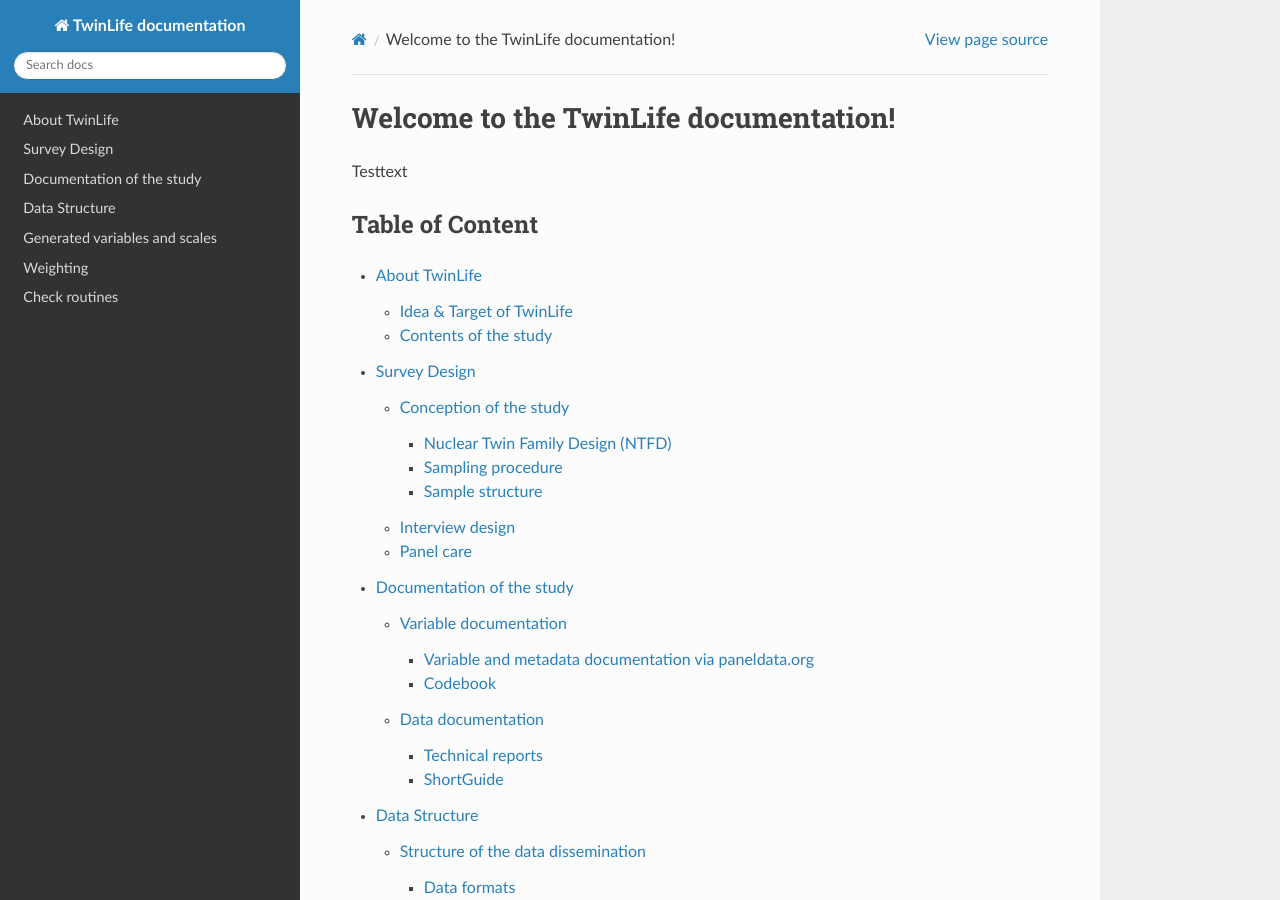
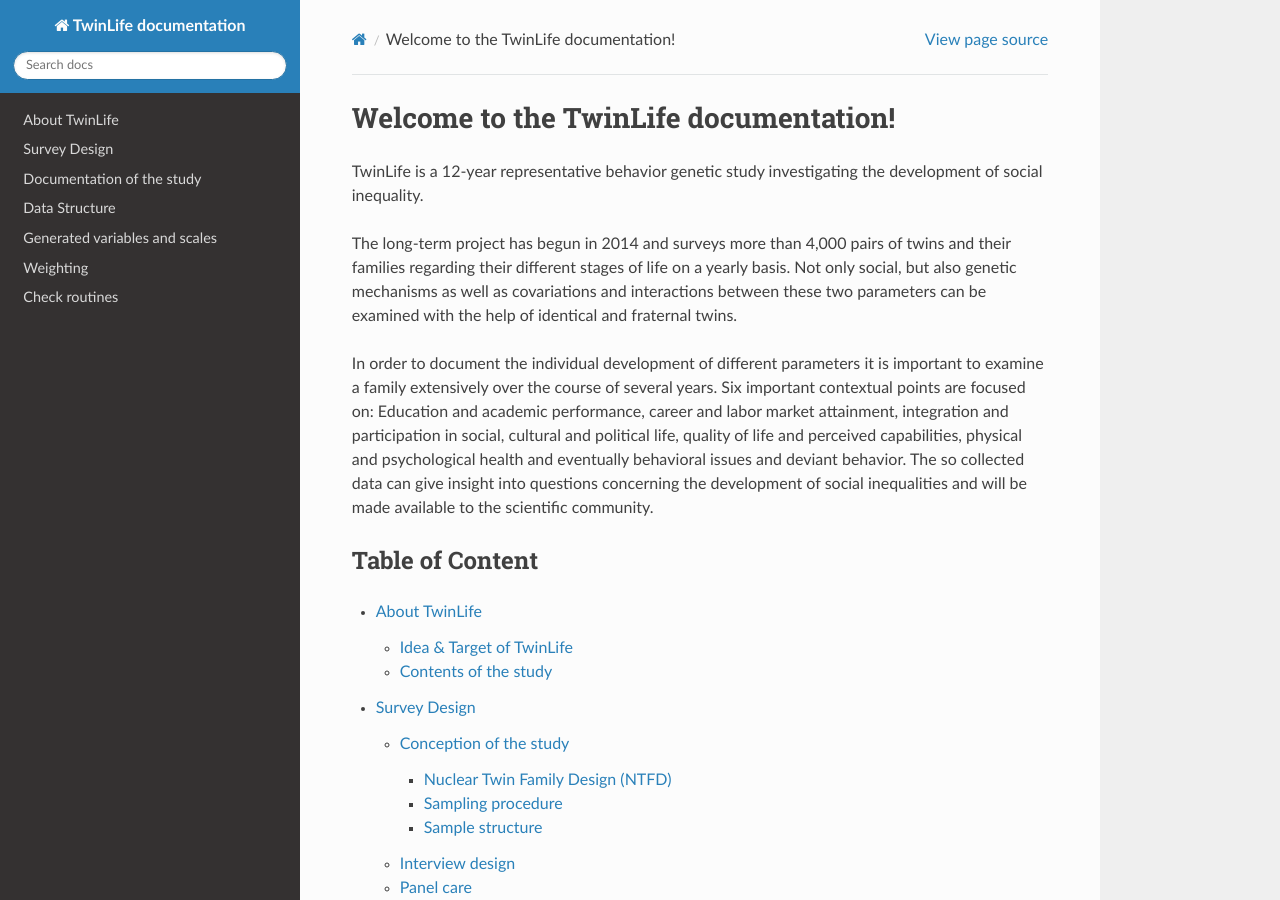
Before and after one commit to kkrell/rtd_twinlife, a Sphinx documentation site: the page built from source/index.rst, in a window 1280 px wide and 900 px high. Built offline with Sphinx 7.4.7 and the Read the Docs theme 2.0.0, drawn with Linux system fonts in a browser that asks for light colours; formulas are drawn with MathJax 3; pages that are not in the unit, such as notebooks, are missing from menus.

Commit message:
study info ergaenzt

```diff
--- a/source/index.rst
+++ b/source/index.rst
@@ -7,7 +7,17 @@
 Welcome to the TwinLife documentation!
 ================================================
 
-Testtext
+TwinLife is a 12-year representative behavior genetic study investigating the development of social inequality.
+
+The long-term project has begun in 2014 and surveys more than 4,000 pairs of twins and their families regarding
+their different stages of life on a yearly basis. Not only social, but also genetic mechanisms as well as covariations
+and interactions between these two parameters can be examined with the help of identical and fraternal twins.
+
+In order to document the individual development of different parameters it is important to examine a family extensively
+over the course of several years. Six important contextual points are focused on: Education and academic performance, career
+and labor market attainment, integration and participation in social, cultural and political life, quality of life and perceived
+capabilities, physical and psychological health and eventually behavioral issues and deviant behavior. The so collected data can
+give insight into questions concerning the development of social inequalities and will be made available to the scientific community.
 
 
 Table of Content
```
